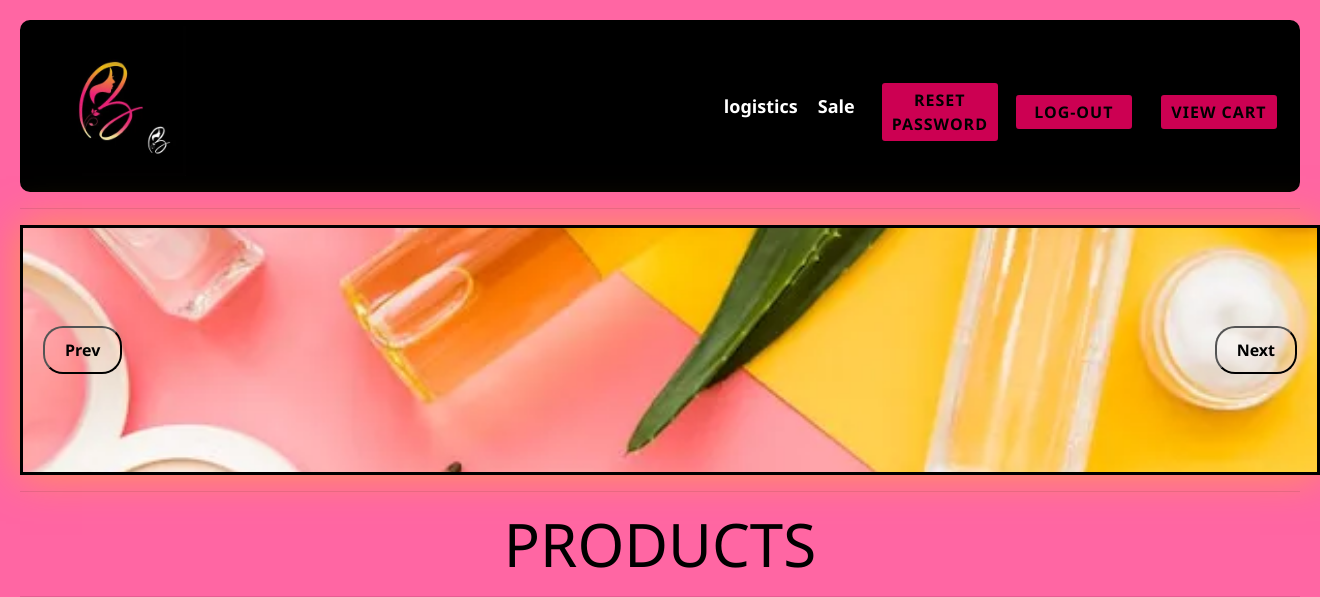
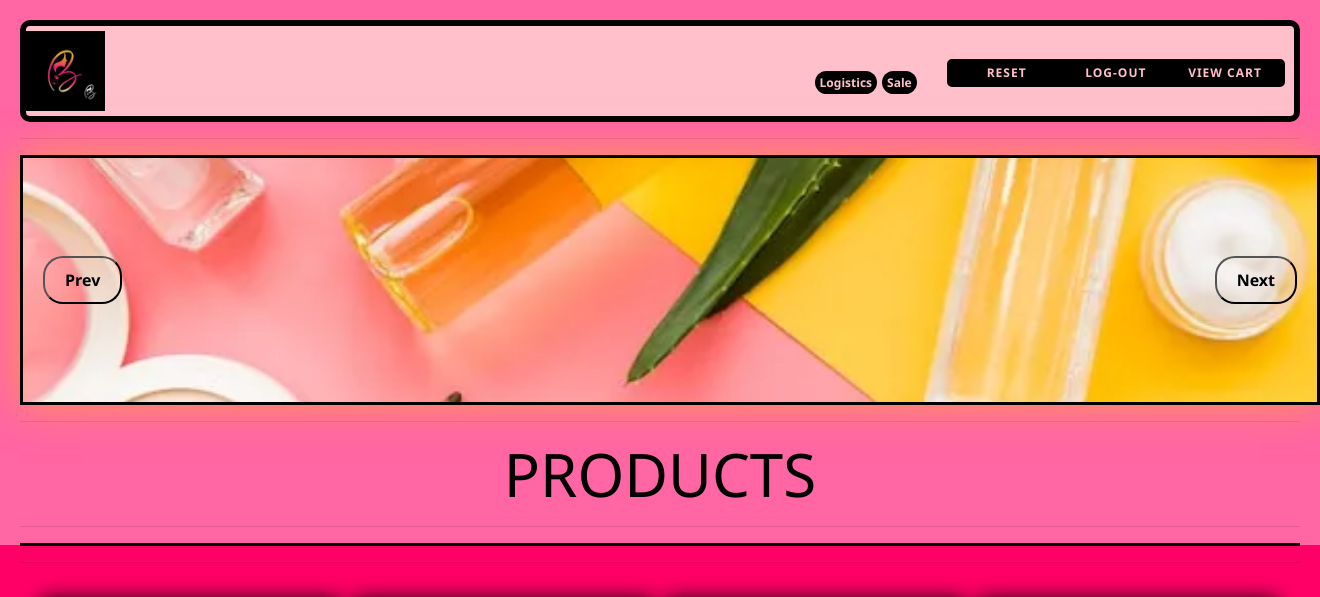
Before and after one commit to devshaaa/it28-ecommerce, a PHP site: page /products/despay.php in a window 1320 px wide. Shown: the top 597 px of the page. Run offline with PHP 8.4, Linux system fonts and the light colour scheme; a user stored in the database is signed in; data comes from the database, SQL or seed files in the repository.

Commit message:
fix nVBr problem

```diff
--- a/products/despay.php
+++ b/products/despay.php
@@ -26,7 +26,7 @@
     padding: 0;
     margin: 0;
     font-family: 'Segoe UI', Tahoma, Geneva, Verdana, sans-serif;
-    background-image: linear-gradient(to bottom, #ff66a3 615px, #ff0066 10px);
+    background-image: linear-gradient(to bottom, #ff66a3 545px, #ff0066 100px);
     color: #000000;
     padding: 20px;
 }
@@ -232,12 +232,12 @@
 nav {
     flex: 6;
     background-color: black;
-    padding: 10px;
+    padding: 0px;
     display: flex;
     justify-content: space-between;
     align-items: center;
     box-shadow: 0px 2px 5px black(0, 0, 0, 0.1);
-     border: 6px solid black;
+    border: 6px solid black;
     border-radius: 10px;
 }
 .modal-footer {
@@ -366,22 +366,28 @@ h1 {
 
 </style>
 <body>
-    <nav>
-        <div class="logo-container">
-            <img src="../media/6.webp" alt="Logo" style="max-width: 150px; margin-top: -10px;">
+<nav style="background-color: #FFC0CB; padding: 5px;">
+    <div class="container" style="display: flex; align-items: center;">
+        <div class="logo-container" style="margin-left: -80px; margin-top:-20px;">
+            <img src="../media/6.webp" alt="Logo" style="max-width: 80px;">
         </div>
-                <ul class="nav-links">
-                    <li><a href="../backups/logistic.php">logistics</a></li>
-                    <li><a href="../public/user/sale.php">Sale</a></li>
-                </ul>
-        <div style="text-align: center;">
-            <a href="../public/user/reset.php" class="btn btn-warning" style="border-color: black;">Reset Password</a>
-            <a href="../public/user/logout.php" class="btn btn-danger mr-3" style="border-color: black;">Log-out</a>
-            <button type="button" class="btn btn-primary" data-toggle="modal" data-target="#cartModal">
-            View Cart
-        </button>
+        <div style="display: flex; align-items: center;">
+            <ul class="nav-links" style="list-style: none; margin: 0; padding: 0; display: flex; align-items: center;">
+                <li style="margin-right: 5px;"><a href="../backups/logistic.php" style="margin-top:-50px;text-decoration: none; background-color: #000; color: #FFC0CB; padding: 3px 5px; font-size: 12px;">Logistics</a></li>
+                <li><a href="../public/user/sale.php" style="margin-top:-90px;text-decoration: none; background-color: #000; color: #FFC0CB; padding: 3px 5px; font-size: 12px;">Sale</a></li>
+            </ul>
+            <div class="button-container" style="margin-left: 5px;">
+                <a href="../public/user/reset.php" class="btn btn-primary" style="margin-right:-20px;margin-top:-20px;text-decoration: none; background-color: #000; color: #FFC0CB; padding: 3px 5px; font-size: 12px;">Reset</a>
+                <a href="../public/user/logout.php" class="btn btn-danger" style="margin-right:-20px; margin-top:-20px; text-decoration: none; background-color: #000; color: #FFC0CB; padding: 3px 5px; font-size: 12px;">Log-out</a>
+                <button type="button" class="btn btn-secondary" data-toggle="modal" data-target="#cartModal" style="margin-right:-70px;margin-top:-20px;background-color: #000; color: #FFC0CB; padding: 3px 5px; font-size: 12px;">View Cart</button>
+            </div>
         </div>
+    </div>
 </nav>
+
+
+
+
             </nav>
             <hr>
             <div class="slideshow-container">
```
